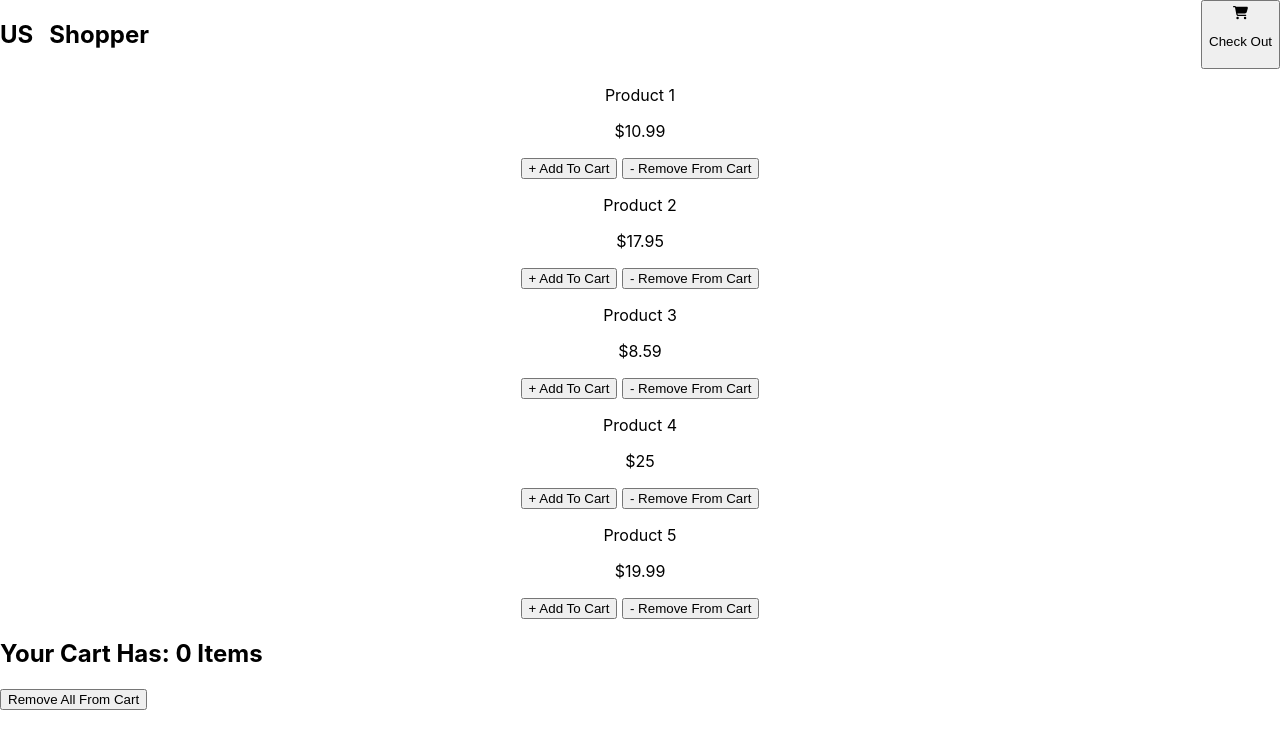
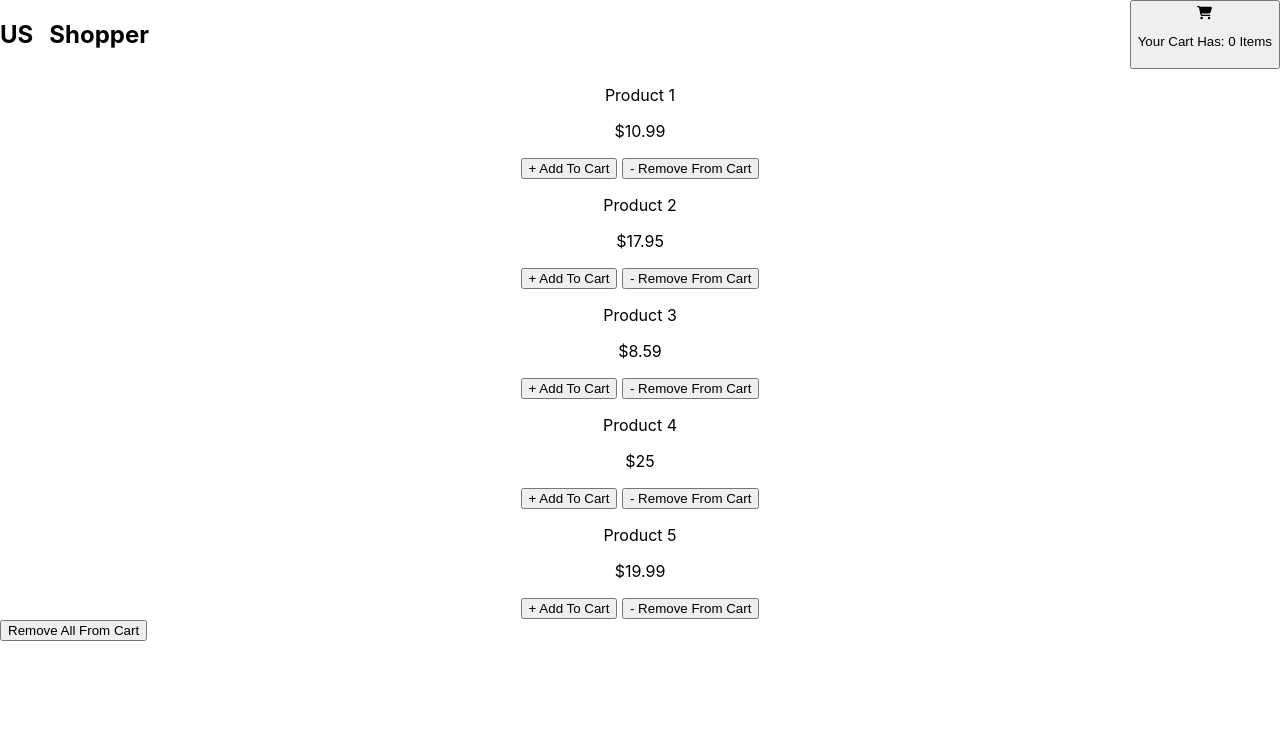
Before and after one commit to grantGCode/Shopping-Cart-application, a React (Create React App) app in the folder frontend/: page / in a window 1280 px wide. Shown: the top 748 px of the page. Built offline with nearby package versions, Linux system fonts and the light colour scheme.

Commit message:
Have the checkout button display the number of products in cart

```diff
--- a/frontend/src/components/NavBar.js
+++ b/frontend/src/components/NavBar.js
@@ -1,7 +1,9 @@
 import {useState} from 'react'
-import {Button, Container, Navbar, Modal, Image} from 'react-bootstrap'
+import {Container, Navbar, Modal, Image} from 'react-bootstrap'
+import Button from 'react-bootstrap/Button'
 import { FontAwesomeIcon } from '@fortawesome/react-fontawesome'
 import { faCartShopping } from '@fortawesome/free-solid-svg-icons'
+import { useShoppingCartContext } from '../CartContext';
 
 
 
@@ -15,6 +17,7 @@ export default function NavBar() {
   const handleClose = () => setShow(false);
   const handleShow = () => setShow(true)
 
+  const {cartItemCount } = useShoppingCartContext()
 
 
   return (
@@ -27,11 +30,11 @@ export default function NavBar() {
               <h2 className='S' >S</h2>
               <h2 className='Shopper'> Shopper</h2>
              </div>
-             <Button className= 'Check-Out-Button' type='button' onClick={handleShow}>
+             <Button variant='primary' className= 'Check-Out-Button' type='button' onClick={handleShow}>
                 <div className='icon'>
-            <FontAwesomeIcon icon={faCartShopping} />
+                  <FontAwesomeIcon icon={faCartShopping} />
                 </div>
-                <p className='text'>Check Out</p>
+                <p>Your Cart Has: {cartItemCount} Items</p>
               </Button>
           </div>
 
--- a/frontend/src/pages/Store.jsx
+++ b/frontend/src/pages/Store.jsx
@@ -8,7 +8,7 @@ import { useShoppingCartContext } from '../CartContext.js'
 
 function Store() {
 
-  const { cartItemCount, showInsideCart} = useShoppingCartContext();
+  const { showInsideCart} = useShoppingCartContext();
 
 
 
@@ -32,7 +32,6 @@ function Store() {
               }
             </Row>
         <Form>
-          <h2>Your Cart Has: {cartItemCount} Items</h2>
           <div className='buttons'>
             <Button
               variant="danger"
```
